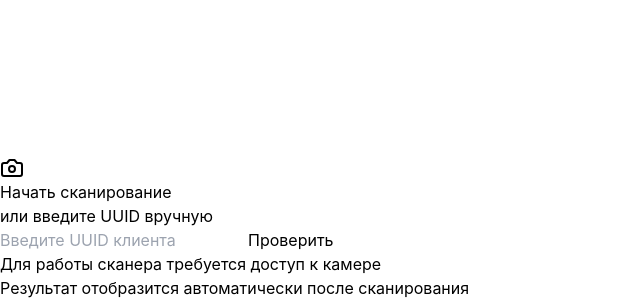
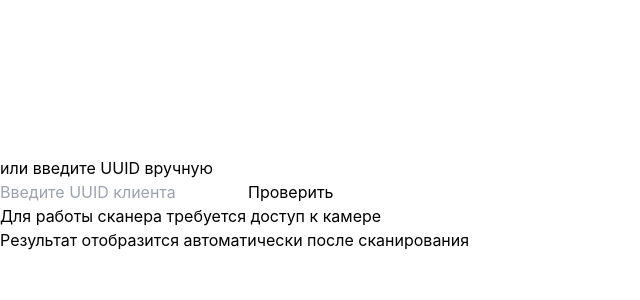
Before and after one commit to Ruslan1111-ship-it/titan, a React (Vite) app: page /scanner in a window 1280 px wide. Shown: the part 852-1152 px from the top of the page, without its empty margins (0-640 px from the left). After the commit the page ends 1104 px from the top, so only its background shows below. Built offline with nearby package versions, Linux system fonts and the light colour scheme; the HTML template or start-up script is replaced by a standard one.

Commit message:
Добавлена мобильная адаптация и улучшен сканер QR

```diff
--- a/src/pages/Login.jsx
+++ b/src/pages/Login.jsx
@@ -24,14 +24,14 @@ const Login = ({ onLogin }) => {
   };
 
   return (
-    <div className="min-h-screen flex items-center justify-center bg-gradient-to-br from-blue-500 to-purple-600">
-      <div className="bg-white rounded-2xl shadow-2xl p-8 w-full max-w-md">
-        <div className="text-center mb-8">
+    <div className="min-h-screen bg-gradient-to-br from-blue-500 to-purple-600 flex items-center justify-center p-4">
+      <div className="bg-white rounded-2xl shadow-2xl p-6 sm:p-8 w-full max-w-md">
+        <div className="text-center mb-6 sm:mb-8">
           <div className="inline-flex items-center justify-center w-16 h-16 bg-blue-100 rounded-full mb-4">
             <LogIn className="w-8 h-8 text-blue-600" />
           </div>
-          <h1 className="text-3xl font-bold text-gray-900">Вход в систему</h1>
-          <p className="text-gray-600 mt-2">Система учёта посещений</p>
+          <h1 className="text-2xl sm:text-3xl font-bold text-gray-900 mb-2">Вход в систему</h1>
+          <p className="text-sm sm:text-base text-gray-600">Система учёта посещений</p>
         </div>
 
         <form onSubmit={handleSubmit} className="space-y-6">
--- a/src/pages/Scanner.jsx
+++ b/src/pages/Scanner.jsx
@@ -22,21 +22,37 @@ const Scanner = () => {
       setError(null);
       setResult(null);
 
-      const stream = await navigator.mediaDevices.getUserMedia({
-        video: { facingMode: 'environment' }
-      });
+      // Check if jsQR is loaded
+      if (!window.jsQR) {
+        setError('Библиотека сканирования не загружена. Перезагрузите страницу или используйте ручной ввод.');
+        return;
+      }
+
+      const constraints = {
+        video: {
+          facingMode: { ideal: 'environment' },
+          width: { ideal: 1280 },
+          height: { ideal: 720 }
+        }
+      };
+
+      const stream = await navigator.mediaDevices.getUserMedia(constraints);
 
       if (videoRef.current) {
         videoRef.current.srcObject = stream;
         streamRef.current = stream;
+
+        // Wait for video to be ready
+        videoRef.current.onloadedmetadata = () => {
+          videoRef.current.play();
           setScanning(true);
-
           // Start QR code detection
-        scanIntervalRef.current = setInterval(scanQRCode, 500);
+          scanIntervalRef.current = setInterval(scanQRCode, 300);
+        };
       }
     } catch (err) {
       console.error('Error accessing camera:', err);
-      setError('Не удалось получить доступ к камере. Используйте ручной ввод.');
+      setError('Не удалось получить доступ к камере. Проверьте разрешения или используйте ручной ввод.');
     }
   };
 
@@ -119,17 +135,16 @@ const Scanner = () => {
   };
 
   return (
-    <div className="min-h-screen bg-gradient-to-br from-blue-500 to-purple-600 flex items-center justify-center p-4">
-      <div className="bg-white rounded-2xl shadow-2xl p-8 w-full max-w-2xl">
+    <div className="min-h-screen bg-gray-50 p-4 sm:p-6">
+      <div className="bg-white rounded-xl shadow-md p-4 sm:p-6 mb-4 sm:mb-6 w-full max-w-2xl mx-auto">
         <div className="text-center mb-6">
-          <h1 className="text-3xl font-bold text-gray-900">Сканер QR-кодов</h1>
+          <h1 className="text-2xl sm:text-3xl font-bold text-gray-900 mb-6 sm:mb-8 text-center">Сканер QR-кодов</h1>
           <p className="text-gray-600 mt-2">Отсканируйте QR-код клиента для регистрации посещения</p>
         </div>
 
         {/* Camera View */}
         {!result && (
-          <div className="mb-6">
-            <div className="relative bg-black rounded-xl overflow-hidden" style={{ aspectRatio: '4/3' }}>
+          <div className="relative bg-black rounded-lg overflow-hidden w-full" style={{ paddingBottom: '75%', maxHeight: '70vh' }}>
             {scanning ? (
               <video
                 ref={videoRef}
@@ -144,30 +159,10 @@ const Scanner = () => {
             )}
 
             {scanning && (
-                <div className="absolute inset-0 border-4 border-blue-500 rounded-xl pointer-events-none">
+              <div className="absolute inset-0 border-4 border-blue-500 rounded-lg pointer-events-none">
                 <div className="absolute top-1/2 left-1/2 transform -translate-x-1/2 -translate-y-1/2 w-64 h-64 border-4 border-white rounded-lg"></div>
               </div>
             )}
-            </div>
-
-            <div className="mt-4 flex gap-3">
-              {!scanning ? (
-                <button
-                  onClick={startScanning}
-                  className="flex-1 bg-blue-600 text-white py-3 rounded-lg font-medium hover:bg-blue-700 transition-colors flex items-center justify-center"
-                >
-                  <Camera className="w-5 h-5 mr-2" />
-                  Начать сканирование
-                </button>
-              ) : (
-                <button
-                  onClick={stopScanning}
-                  className="flex-1 bg-red-600 text-white py-3 rounded-lg font-medium hover:bg-red-700 transition-colors"
-                >
-                  Остановить
-                </button>
-              )}
-            </div>
           </div>
         )}
 
@@ -233,7 +228,7 @@ const Scanner = () => {
                 value={manualInput}
                 onChange={(e) => setManualInput(e.target.value)}
                 placeholder="Введите UUID клиента"
-                className="flex-1 px-4 py-3 border border-gray-300 rounded-lg focus:ring-2 focus:ring-blue-500 focus:border-transparent"
+                className="flex-1 px-3 sm:px-4 py-2 sm:py-3 border border-gray-300 rounded-lg focus:ring-2 focus:ring-blue-500 focus:border-transparent text-sm sm:text-base w-full"
               />
               <button
                 type="submit"
```
Lines whose indentation alone changed are shown as unchanged.
